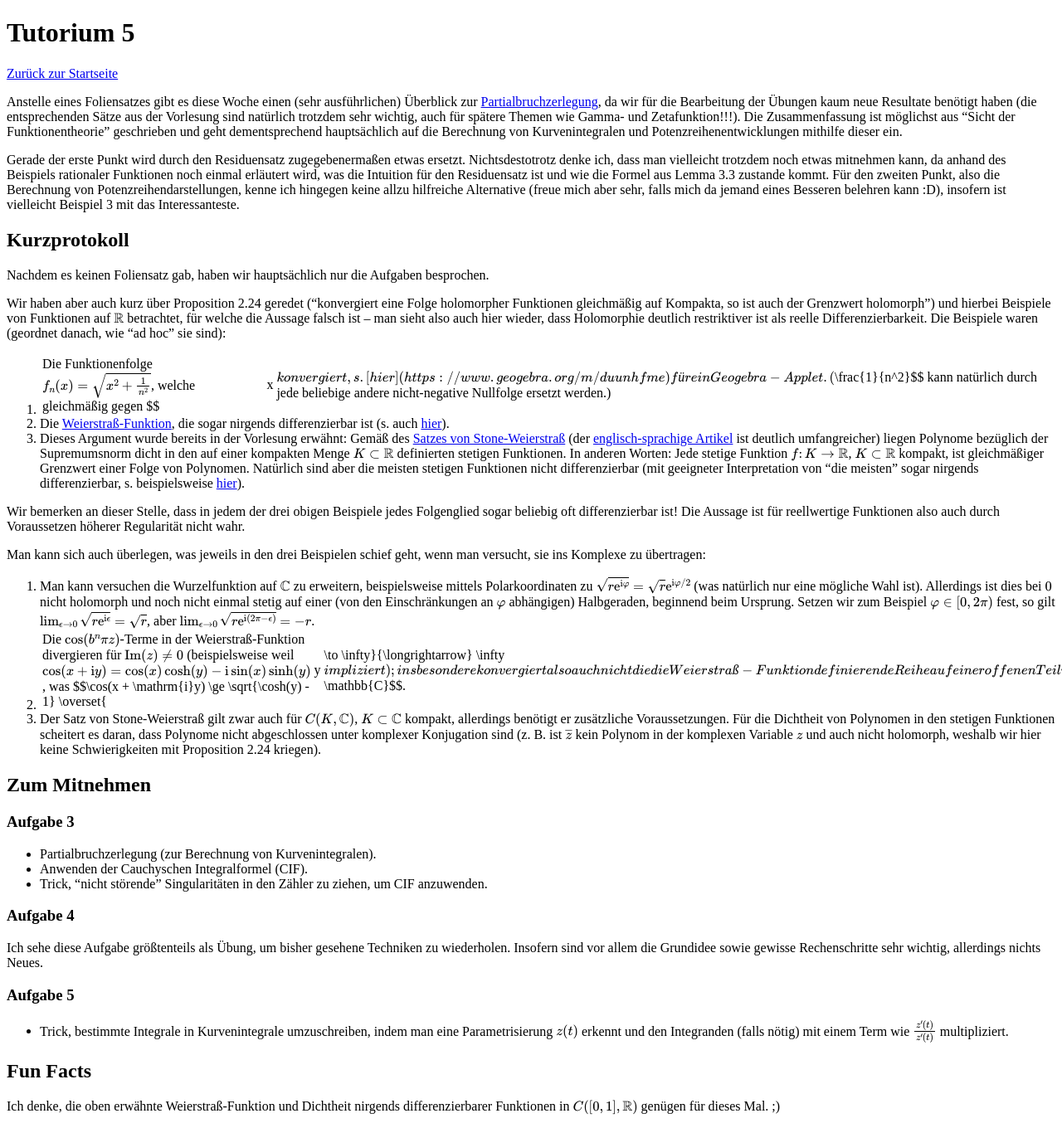
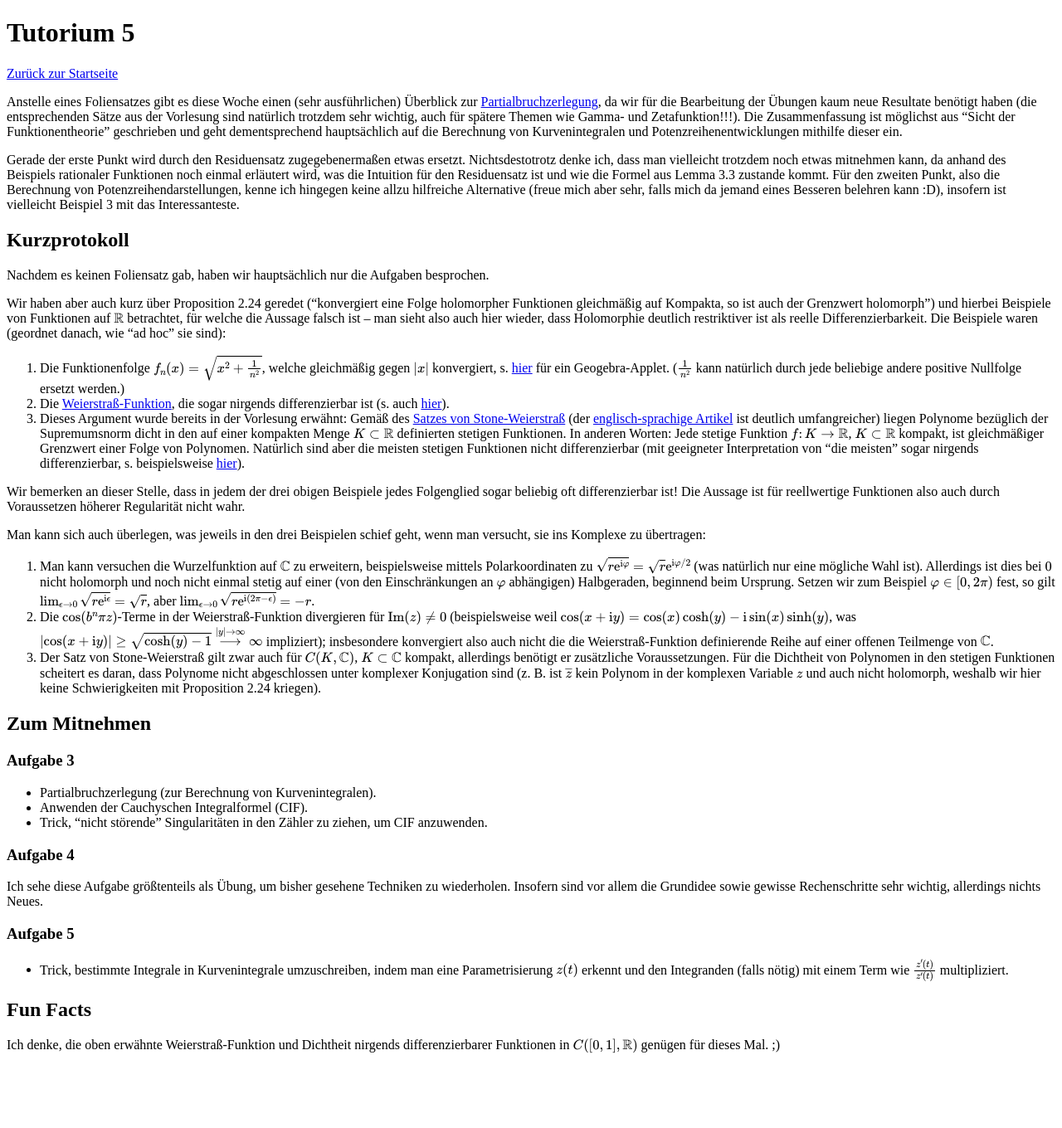
Before and after one commit to fdf-uni/ft, a Jekyll site: the page built from tutorials/tut05.md, in a window 1280 px wide. Shown: the whole page at 83% size. Built offline with Jekyll 4.4.1, drawn with Linux system fonts in a browser that asks for light colours; our own code applies the rules of GitHub Pages for plain Markdown files; after the commit the page ends 1286 px from its top, so only the background shows below that.

Commit message:
fix(tut05): replace | by \lvert and \rvert

```diff
--- a/tutorials/tut05.md
+++ b/tutorials/tut05.md
@@ -13,7 +13,7 @@ Nachdem es keinen Foliensatz gab, haben wir hauptsächlich nur die Aufgaben besp
 
 Wir haben aber auch kurz über Proposition 2.24 geredet ("konvergiert eine Folge holomorpher Funktionen gleichmäßig auf Kompakta, so ist auch der Grenzwert holomorph") und hierbei Beispiele von Funktionen auf $$\mathbb{R}$$ betrachtet, für welche die Aussage falsch ist -- man sieht also auch hier wieder, dass Holomorphie deutlich restriktiver ist als reelle Differenzierbarkeit.
 Die Beispiele waren (geordnet danach, wie "ad hoc" sie sind):
-1. Die Funktionenfolge $$f_n(x) = \sqrt{x^2 + \frac{1}{n^2}}$$, welche gleichmäßig gegen $$|x|$$ konvergiert, s. [hier](https://www.geogebra.org/m/duunhfme) für ein Geogebra-Applet. ($$\frac{1}{n^2}$$ kann natürlich durch jede beliebige andere nicht-negative Nullfolge ersetzt werden.)
+1. Die Funktionenfolge $$f_n(x) = \sqrt{x^2 + \frac{1}{n^2}}$$, welche gleichmäßig gegen $$\lvert x \rvert$$ konvergiert, s. [hier](https://www.geogebra.org/m/duunhfme) für ein Geogebra-Applet. ($$\frac{1}{n^2}$$ kann natürlich durch jede beliebige andere positive Nullfolge ersetzt werden.)
 2. Die [Weierstraß-Funktion](https://de.wikipedia.org/wiki/Weierstra%C3%9F-Funktion), die sogar nirgends differenzierbar ist (s. auch [hier](https://www.geogebra.org/m/zfvd97sp)).
 3. Dieses Argument wurde bereits in der Vorlesung erwähnt: Gemäß des [Satzes von Stone-Weierstraß](https://de.wikipedia.org/wiki/Satz_von_Stone-Weierstra%C3%9F) (der [englisch-sprachige Artikel](https://en.wikipedia.org/wiki/Stone%E2%80%93Weierstrass_theorem) ist deutlich umfangreicher) liegen Polynome bezüglich der Supremumsnorm dicht in den auf einer kompakten Menge $$K \subset \mathbb{R}$$ definierten stetigen Funktionen.
   In anderen Worten: Jede stetige Funktion $$f \colon K \to \mathbb{R}$$, $$K \subset \mathbb{R}$$ kompakt, ist gleichmäßiger Grenzwert einer Folge von Polynomen.
@@ -26,7 +26,7 @@ Man kann sich auch überlegen, was jeweils in den drei Beispielen schief geht, w
 1. Man kann versuchen die Wurzelfunktion auf $$\mathbb{C}$$ zu erweitern, beispielsweise mittels Polarkoordinaten zu $$\sqrt{r \mathrm{e}^{\mathrm{i} \varphi}} = \sqrt{r} \mathrm{e}^{\mathrm{i} \varphi/2}$$ (was natürlich nur eine mögliche Wahl ist).
   Allerdings ist dies bei $$0$$ nicht holomorph und noch nicht einmal stetig auf einer (von den Einschränkungen an $$\varphi$$ abhängigen) Halbgeraden, beginnend beim Ursprung.
   Setzen wir zum Beispiel $$\varphi \in [0, 2\pi)$$ fest, so gilt $$\lim_{\epsilon \to 0} \sqrt{r \mathrm{e}^{\mathrm{i} \epsilon}} = \sqrt{r}$$, aber $$\lim_{\epsilon \to 0} \sqrt{r \mathrm{e}^{\mathrm{i} (2 \pi - \epsilon)}} = -r$$.
-2. Die $$\cos(b^n \pi z)$$-Terme in der Weierstraß-Funktion divergieren für $$\operatorname{Im}(z) \neq 0$$ (beispielsweise weil $$\cos(x + \mathrm{i}y) = \cos(x) \cosh(y) - \mathrm{i} \sin(x) \sinh(y)$$, was $$\cos(x + \mathrm{i}y) \ge \sqrt{\cosh(y) - 1} \overset{|y| \to \infty}{\longrightarrow} \infty$$ impliziert); insbesondere konvergiert also auch nicht die die Weierstraß-Funktion definierende Reihe auf einer offenen Teilmenge von $$\mathbb{C}$$.
+2. Die $$\cos(b^n \pi z)$$-Terme in der Weierstraß-Funktion divergieren für $$\operatorname{Im}(z) \neq 0$$ (beispielsweise weil $$\cos(x + \mathrm{i}y) = \cos(x) \cosh(y) - \mathrm{i} \sin(x) \sinh(y)$$, was $$\lvert \cos(x + \mathrm{i}y) \rvert \ge \sqrt{\cosh(y) - 1} \overset{\lvert y \rvert \to \infty}{\longrightarrow} \infty$$ impliziert); insbesondere konvergiert also auch nicht die die Weierstraß-Funktion definierende Reihe auf einer offenen Teilmenge von $$\mathbb{C}$$.
 3. Der Satz von Stone-Weierstraß gilt zwar auch für $$C(K,\mathbb{C})$$, $$K \subset \mathbb{C}$$ kompakt, allerdings benötigt er zusätzliche Voraussetzungen. Für die Dichtheit von Polynomen in den stetigen Funktionen scheitert es daran, dass Polynome nicht abgeschlossen unter komplexer Konjugation sind (z. B. ist $$\overline{z}$$ kein Polynom in der komplexen Variable $$z$$ und auch nicht holomorph, weshalb wir hier keine Schwierigkeiten mit Proposition 2.24 kriegen).
 
 ## Zum Mitnehmen
```
